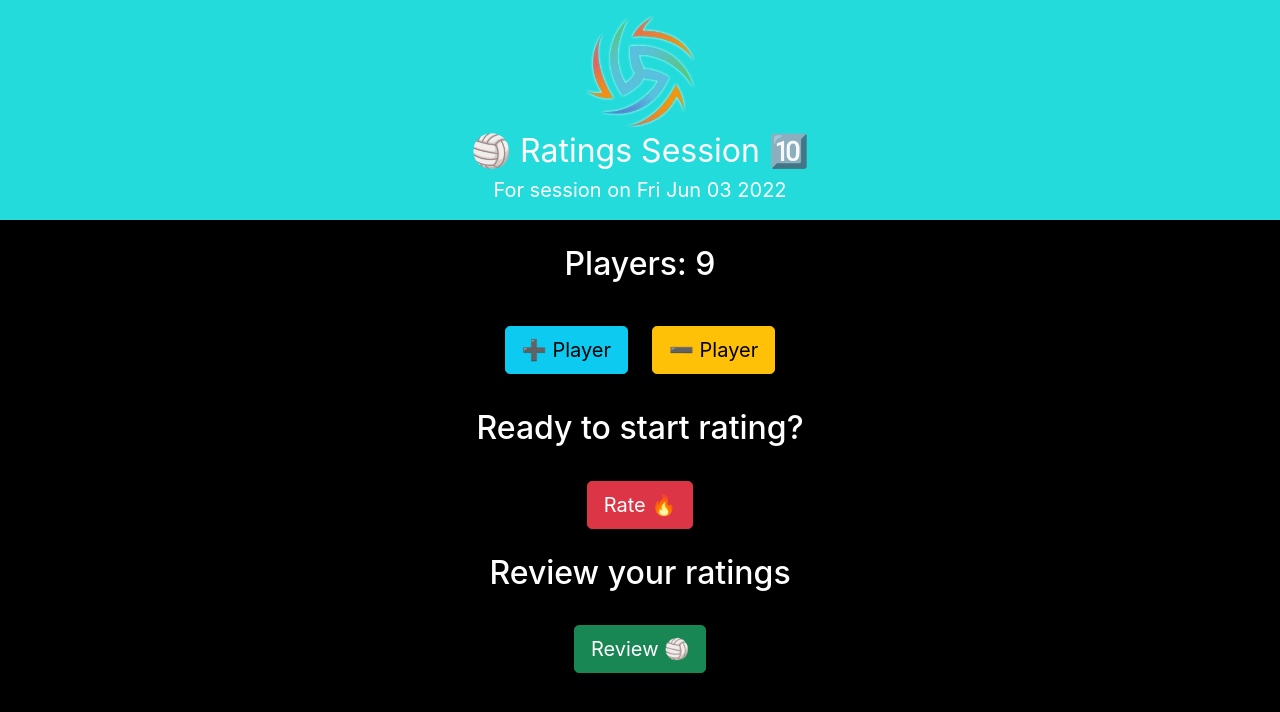
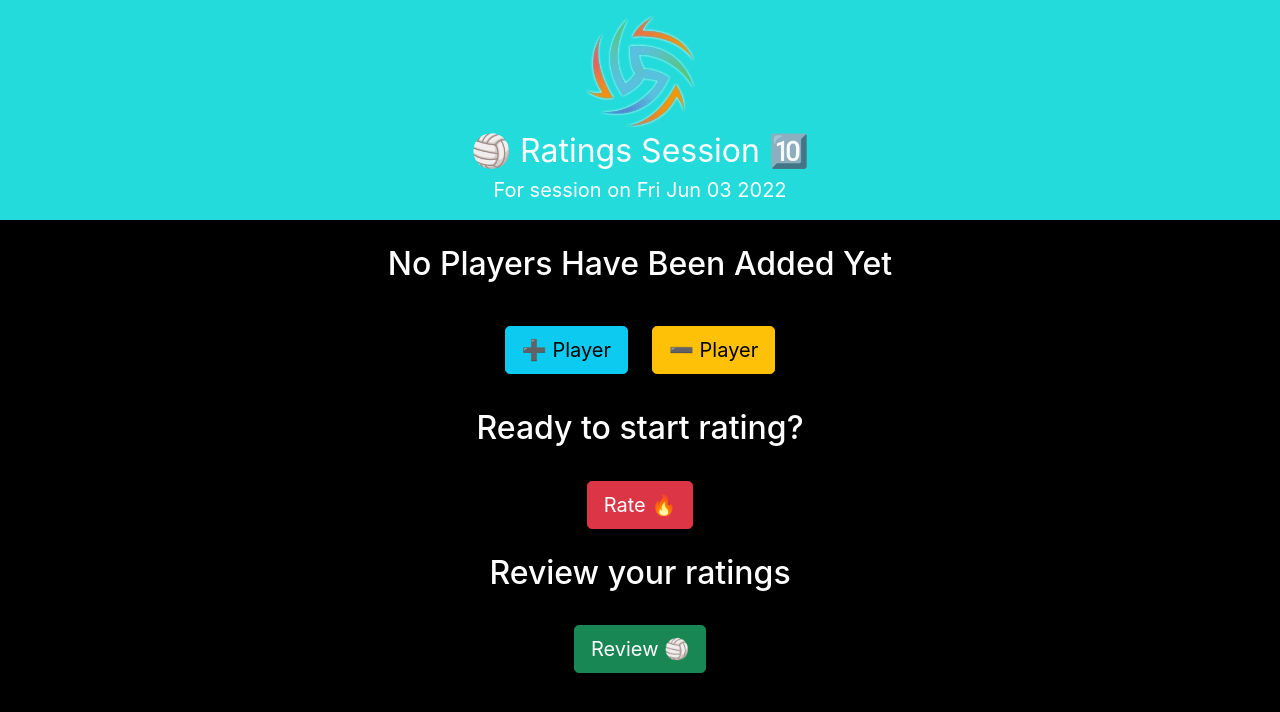
Before and after one commit to MarcoAntonioQuixote/VBA_Ratings, a React (Create React App) app: page / in a window 1280 px wide. Shown: the top 712 px of the page. Built offline with nearby package versions, Linux system fonts and the light colour scheme.

Commit message:
No default players

```diff
--- a/src/pages/App.js
+++ b/src/pages/App.js
@@ -13,17 +13,7 @@ class App extends Component {
 		super(props);
 
 		this.state = {
-			players: [
-				["1034","","","","","",false,""],
-				["207","","","","","",false,""],
-				["205","","","","","",false,""],
-				["310","","","","","",false,""],
-				["304","","","","","",false,""],
-				["308","","","","","",false,""],
-				["309","","","","","",false,""],
-				["004","","","","","",false,""],
-				["312","","","","","",false,""],
-			]
+			players: [],
 		}
 
 		this.orderPlayers = this.orderPlayers.bind(this);
```
